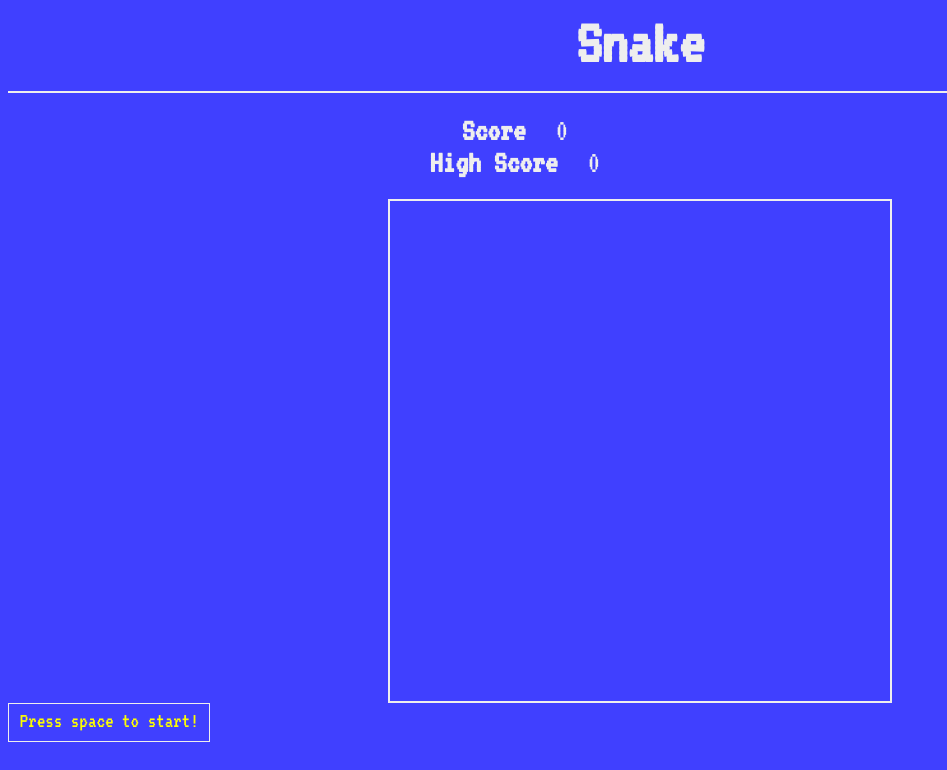
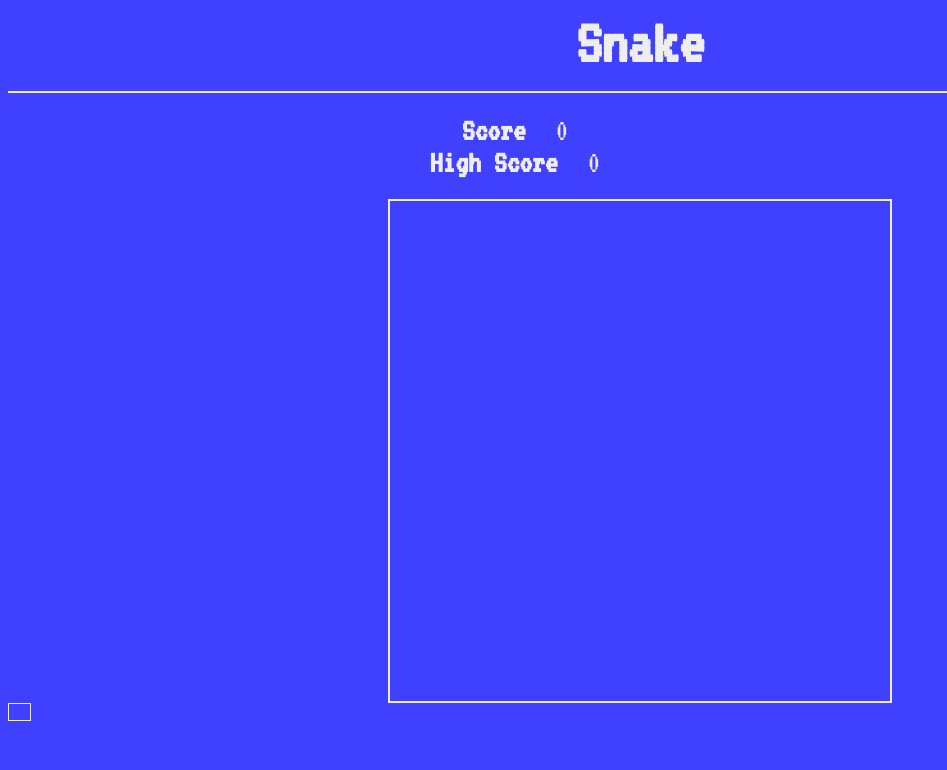
Before and after one commit to NealRame/Snake, a website: page src/index.html in a window 1280 px wide. Shown: the whole page, without its empty margins (0-947 px from the left). Drawn offline with nearby package versions, Linux system fonts and the light colour scheme; files that its build step writes are made by us from their sources; files whose address does not match are found by name.

Commit message:
Remove message box content.

```diff
--- a/src/index.html
+++ b/src/index.html
@@ -19,9 +19,7 @@
             </div>
         </div>
         <canvas id="screen" width="500px" height="500px" style="width: 500px; height: 500px;"></canvas>
-        <div id="message-box" data-visible="yes">
-            <span>Press space to start!</span>
-        </div>
+        <div id="message-box" data-visible="yes"></div>
         <script type="text/javascript" src="./assets/js/snake.js"></script>
     </body>
 </html>
```
